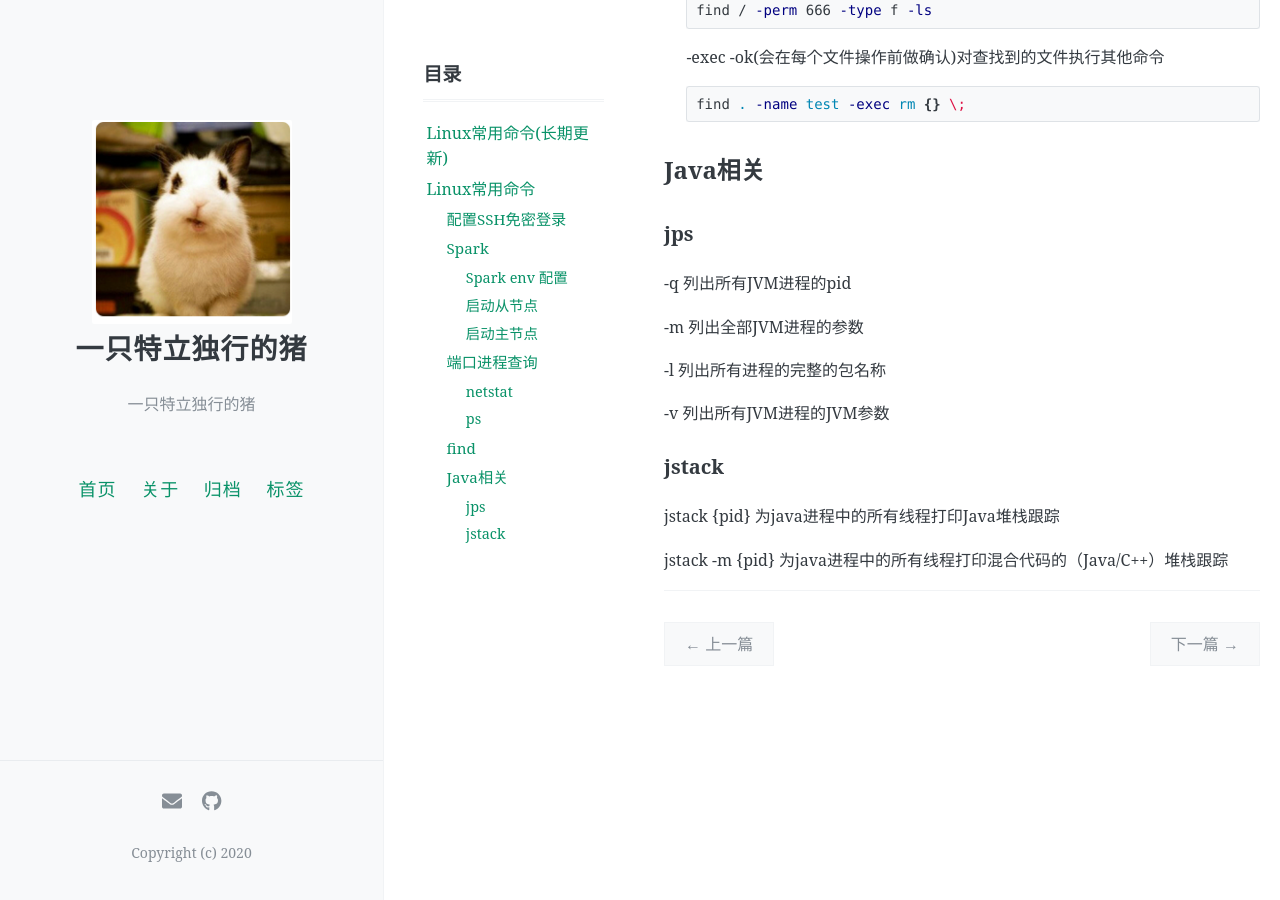
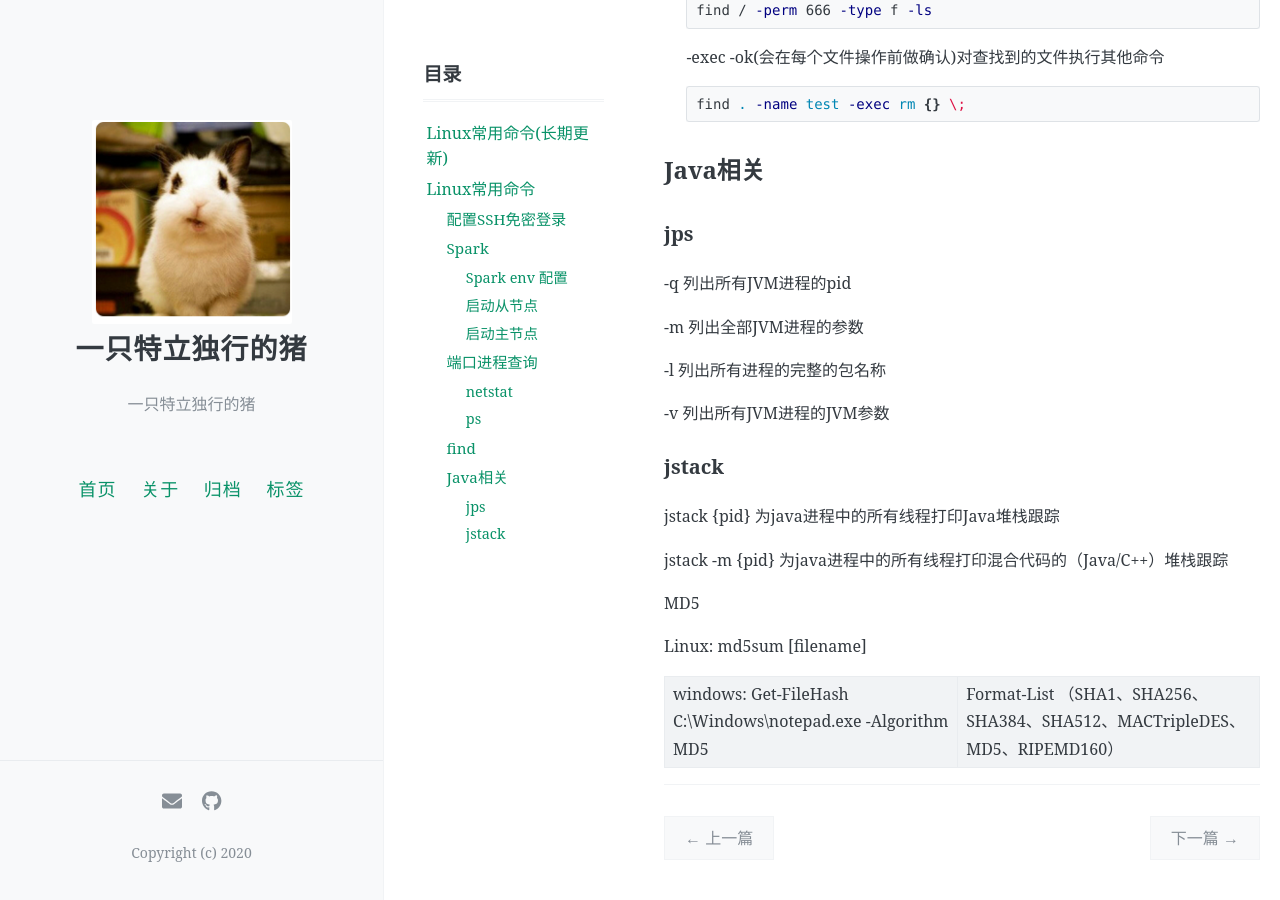
Before and after one commit to linweiyu/linweiyu.github.io, a Jekyll site: the page built from _posts/Linux/2020-03-08-linux-common-cmd.md, in a window 1280 px wide and 900 px high, scrolled down 2806 px. Built offline with Jekyll 4.4.1, drawn with Linux system fonts in a browser that asks for light colours; comment, search, counter and statistics services are not loaded.

Commit message:
add md5 command

````diff
--- a/_posts/Linux/2020-03-08-linux-common-cmd.md
+++ b/_posts/Linux/2020-03-08-linux-common-cmd.md
@@ -151,6 +151,8 @@ ps -auxww
    find . -name test -exec rm {} \;
    ```
 
+
+
 ## Java相关
 
 ### jps
@@ -168,3 +170,11 @@ ps -auxww
 jstack {pid} 为java进程中的所有线程打印Java堆栈跟踪
 
 jstack -m {pid} 为java进程中的所有线程打印混合代码的（Java/C++）堆栈跟踪
+
+
+
+MD5
+
+Linux: md5sum [filename]
+
+windows: Get-FileHash C:\Windows\notepad.exe -Algorithm MD5| Format-List （SHA1、SHA256、SHA384、SHA512、MACTripleDES、MD5、RIPEMD160）
````
